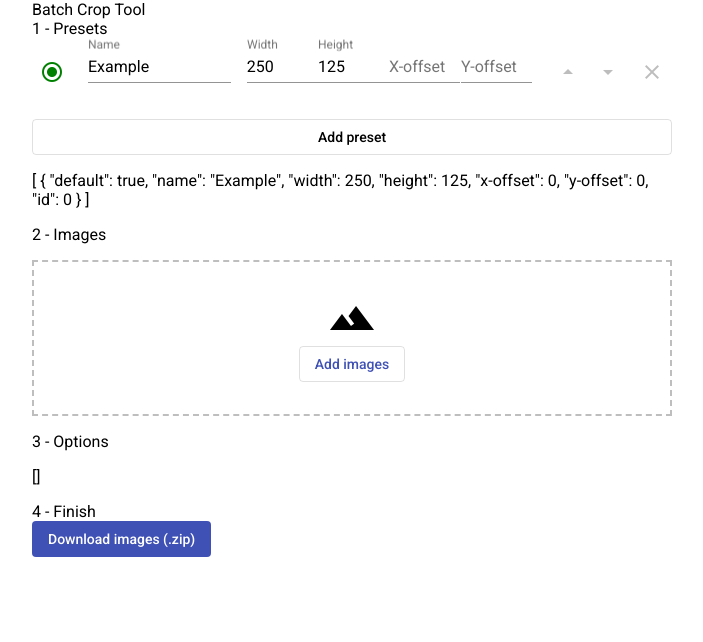
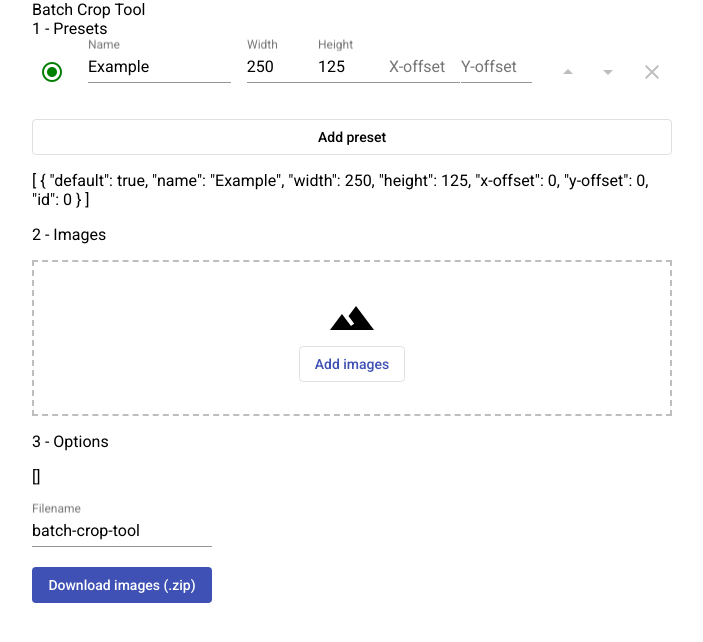
Before and after one commit to f-tsang/batch-crop-tool, an Angular app: page / in a window 1280 px wide. Shown: the top 642 px of the page, without its empty margins (288-991 px from the left). Built offline with nearby package versions, Linux system fonts and the light colour scheme.

Commit message:
Implemented zipped download.

```diff
--- a/src/app/image-processor/image-processor.component.ts
+++ b/src/app/image-processor/image-processor.component.ts
@@ -1,4 +1,8 @@
-import { Component, OnInit } from '@angular/core'
+import { Component, Input } from '@angular/core'
+import { saveAs } from 'file-saver'
+import * as JSZip from 'jszip'
+import { Observable } from 'rxjs'
+import { mergeAll, mergeMap, reduce, take } from 'rxjs/operators'
 
 /**
  * TODO - ...
@@ -6,15 +10,51 @@ import { Component, OnInit } from '@angular/core'
 @Component({
   selector: 'app-image-processor',
   template: `
-    <header>4 - Finish</header>
-    <a download="batch-crop-tool" color="primary" mat-flat-button
-      >Download images (.zip)</a
-    >
+    <mat-form-field>
+      <mat-label>Filename</mat-label>
+      <input [(value)]="filename" matInput />
+    </mat-form-field>
+    <button color="primary" (click)="downloadZippedImages()" mat-flat-button>
+      Download images (.zip)
+    </button>
   `,
-  styles: []
+  styles: [
+    `
+      :host {
+        display: grid;
+        grid-auto-flow: row;
+        justify-content: left;
+      }
+      header {
+        margin-bottom: 1rem;
+      }
+    `
+  ]
 })
-export class ImageProcessorComponent implements OnInit {
-  constructor() {}
+export class ImageProcessorComponent {
+  @Input()
+  images: Observable<string[]>
+  filename = this.defaultFilename
+  extension = '.zip'
 
-  ngOnInit(): void {}
+  downloadZippedImages() {
+    const filename = this.filename === '' ? this.defaultFilename : this.filename
+    const addImageToZip = (zipFile: JSZip, image: string, index: number) => {
+      const base64Image = image.split(',')[1]
+      zipFile.file(`${index}.png`, base64Image, { base64: true })
+      return zipFile
+    }
+    this.images
+      .pipe(
+        take(1),
+        mergeAll(),
+        reduce(addImageToZip, new JSZip()),
+        mergeMap(zipFile => zipFile.generateAsync({ type: 'blob' }))
+      )
+      .subscribe(zipFile => saveAs(zipFile, `${filename}${this.extension}`))
+  }
+
+  get defaultFilename() {
+    return 'batch-crop-tool'
+  }
 }
--- a/src/app/image-processor/image-processor.module.ts
+++ b/src/app/image-processor/image-processor.module.ts
@@ -2,12 +2,13 @@ import { CommonModule } from '@angular/common'
 import { NgModule } from '@angular/core'
 import { MatButtonModule } from '@angular/material/button'
 import { MatIconModule } from '@angular/material/icon'
+import { MatInputModule } from '@angular/material/input'
 
 import { ImageProcessorComponent } from './image-processor.component'
 
 @NgModule({
   declarations: [ImageProcessorComponent],
   exports: [ImageProcessorComponent],
-  imports: [CommonModule, MatIconModule, MatButtonModule]
+  imports: [CommonModule, MatIconModule, MatButtonModule, MatInputModule]
 })
 export class ImageProcessorModule {}
```
